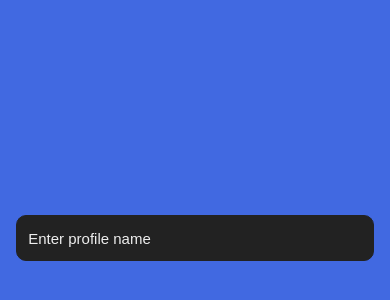
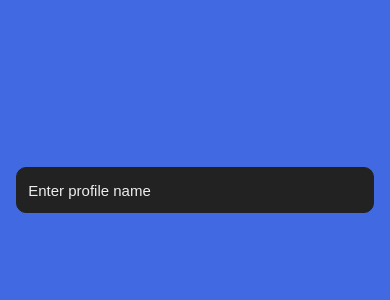
Before and after one commit to ritiksaxena124/githubProfiler, a plain HTML site: page index.html in a window 390 px wide. Shown: the part 264-564 px from the top of the page. Drawn offline with nearby package versions, Linux system fonts and the light colour scheme.

Commit message:
input margin decreased

```diff
--- a/style.css
+++ b/style.css
@@ -93,7 +93,7 @@ body {
 @media (max-width: 801px) {
   body {
     padding: 0 1rem;
-    margin: 5rem auto;
+    margin: 2rem auto;
   }
 }
 @media (max-width: 500px) {
```
